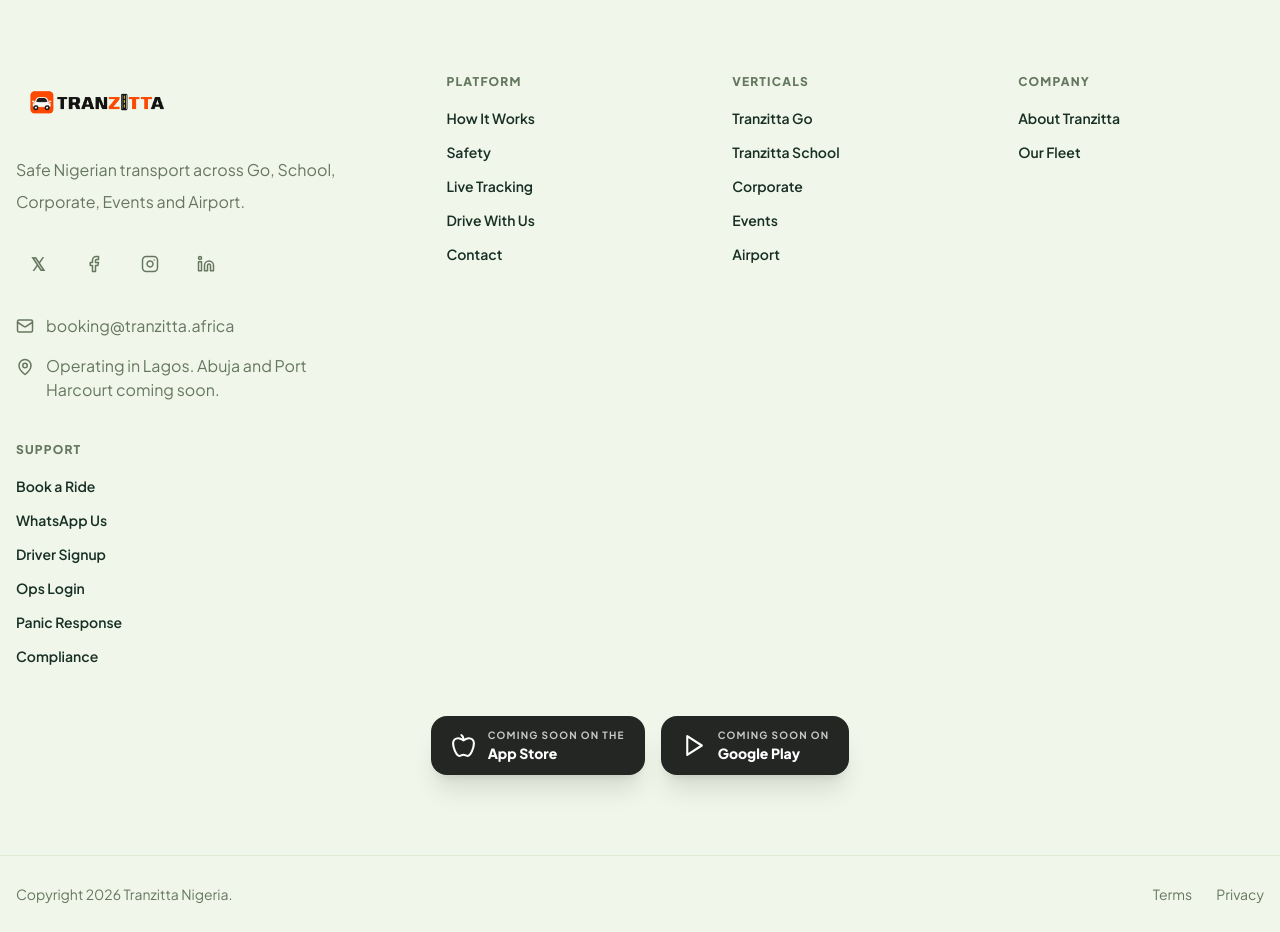
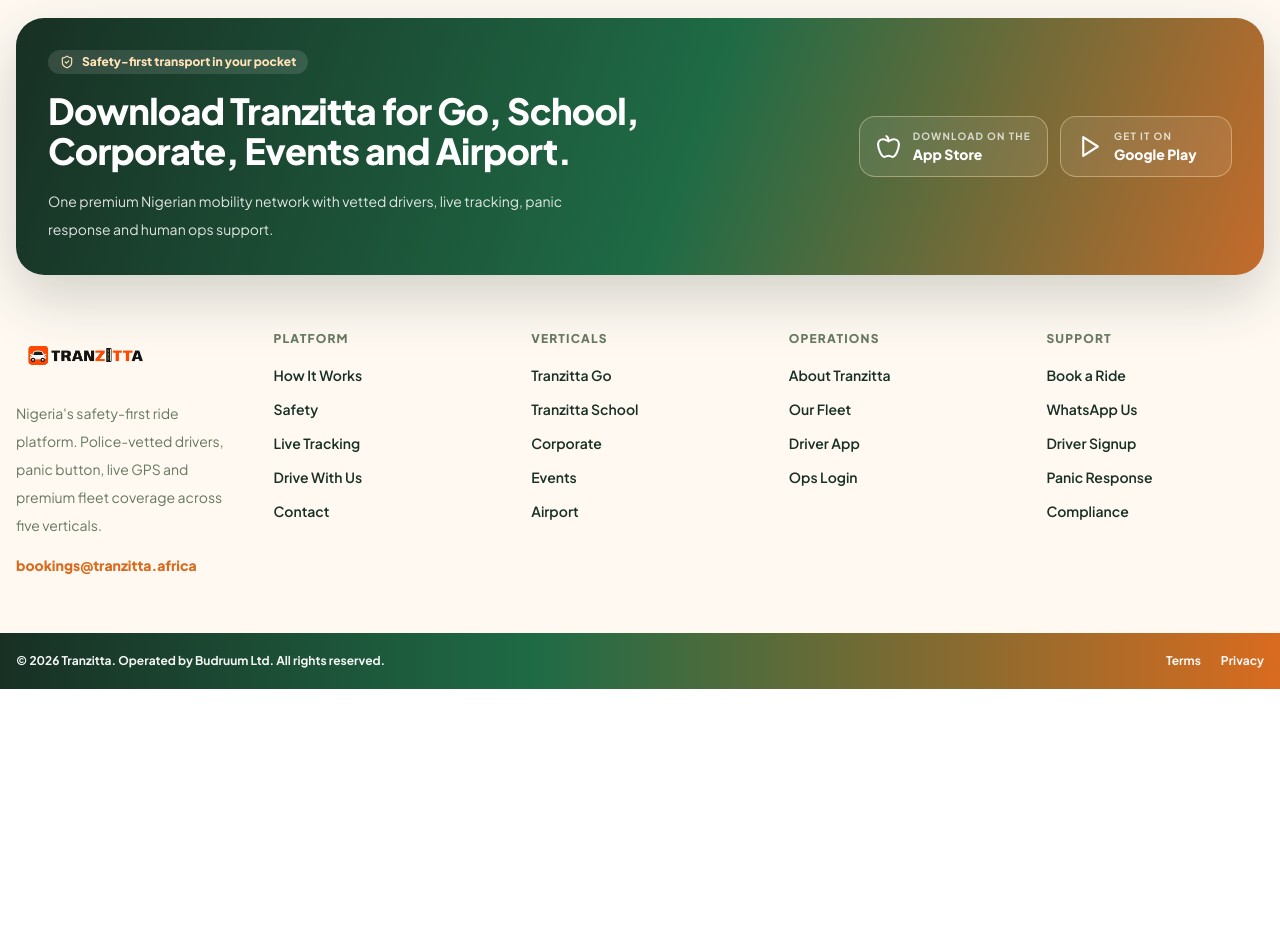
Before and after one commit to 1702london-maker/TRANZITTA, a Next.js app: page / in a window 1280 px wide. Shown: the part 5660-6592 px from the top of the page. After the commit the page ends 6349 px from the top, so only its background shows below. Built offline with nearby package versions, Linux system fonts and the light colour scheme.

Commit message:
Restore footer design and fix safety links

```diff
--- a/components/Footer.tsx
+++ b/components/Footer.tsx
@@ -2,7 +2,7 @@
 
 import Image from 'next/image'
 import Link from 'next/link'
-import { Apple, Facebook, Instagram, Linkedin, Mail, MapPin, Play } from 'lucide-react'
+import { Apple, Play, ShieldCheck } from 'lucide-react'
 
 const LINKS = [
   {
@@ -26,10 +26,12 @@
     ],
   },
   {
-    group: 'Company',
+    group: 'Operations',
     items: [
       { label: 'About Tranzitta', href: '/' },
       { label: 'Our Fleet', href: '#fleet' },
+      { label: 'Driver App', href: '/driver/dashboard' },
+      { label: 'Ops Login', href: '/ops' },
     ],
   },
   {
@@ -38,7 +40,6 @@
       { label: 'Book a Ride', href: '/go/book' },
       { label: 'WhatsApp Us', href: '#contact' },
       { label: 'Driver Signup', href: '/driver' },
-      { label: 'Ops Login', href: '/ops' },
       { label: 'Panic Response', href: '/safety' },
       { label: 'Compliance', href: '/ops/dashboard' },
     ],
@@ -58,8 +59,8 @@
   return (
     <a
       href="#"
-      className="inline-flex min-w-[178px] items-center gap-3 rounded-2xl px-5 py-3 text-left text-white shadow-xl transition hover:-translate-y-0.5"
-      style={{ background: '#242624' }}
+      className="inline-flex min-w-[172px] items-center gap-3 rounded-2xl border px-4 py-3 text-left transition hover:-translate-y-0.5 hover:bg-white"
+      style={{ borderColor: 'rgba(255,226,184,0.42)', background: 'rgba(255,255,255,0.08)', color: '#fff' }}
       aria-label={label}
     >
       <Icon size={25} />
@@ -73,36 +74,43 @@
 
 export default function Footer() {
   return (
-    <footer className="relative overflow-hidden pt-20" style={{ background: 'var(--sage-light)' }}>
+    <footer className="relative overflow-hidden pt-16" style={{ background: 'var(--warm-white)' }}>
       <div className="absolute inset-x-0 top-0 h-px" style={{ background: 'var(--sage-border)' }} />
 
       <div className="mx-auto max-w-7xl px-4">
-        <div className="grid grid-cols-1 gap-10 py-10 sm:grid-cols-2 lg:grid-cols-[1.35fr_0.85fr_0.85fr_0.85fr]">
+        <div
+          className="grid gap-8 rounded-[28px] px-6 py-8 sm:px-8 lg:grid-cols-[1.1fr_0.9fr] lg:items-center"
+          style={{ background: 'linear-gradient(110deg, #183024 0%, #1F6B46 54%, #C46B2B 100%)', boxShadow: '0 22px 60px rgba(24,48,36,0.2)' }}
+        >
           <div>
-            <Image src="/tranzitta-logo.png" alt="Tranzitta" width={220} height={70} className="mb-6 h-14 w-auto object-contain" />
-            <p className="max-w-xs text-base leading-8 trz-muted">
-              Safe Nigerian transport across Go, School, Corporate, Events and Airport.
+            <div
+              className="inline-flex items-center gap-2 rounded-full px-3 py-1 text-xs font-black"
+              style={{ background: 'rgba(255,255,255,0.12)', color: '#FFE2B8' }}
+            >
+              <ShieldCheck size={14} /> Safety-first transport in your pocket
+            </div>
+            <h2 className="mt-4 max-w-2xl text-3xl font-black leading-tight text-white sm:text-4xl">
+              Download Tranzitta for Go, School, Corporate, Events and Airport.
+            </h2>
+            <p className="mt-4 max-w-xl text-sm leading-7 trz-muted-on-dark">
+              One premium Nigerian mobility network with vetted drivers, live tracking, panic response and human ops support.
             </p>
-            <div className="mt-6 flex gap-3">
-              {[
-                ['X', 'X'],
-                ['Facebook', Facebook],
-                ['Instagram', Instagram],
-                ['LinkedIn', Linkedin],
-              ].map(([label, Icon]) => (
-                <a key={String(label)} href="#" aria-label={String(label)} className="flex h-11 w-11 items-center justify-center rounded-full trz-sage-pill transition hover:-translate-y-0.5 hover:text-orange-700">
-                  {typeof Icon === 'string' ? <span className="text-lg font-black">𝕏</span> : <Icon size={18} />}
-                </a>
-              ))}
-            </div>
-            <div className="mt-7 space-y-4 text-base trz-muted">
-              <a href="mailto:booking@tranzitta.africa" className="flex items-center gap-3 hover:text-orange-700">
-                <Mail size={18} /> booking@tranzitta.africa
-              </a>
-              <p className="flex max-w-xs items-start gap-3">
-                <MapPin size={18} className="mt-1 shrink-0" /> Operating in Lagos. Abuja and Port Harcourt coming soon.
-              </p>
-            </div>
+          </div>
+          <div className="flex flex-col gap-3 sm:flex-row lg:justify-end">
+            <StoreBadge type="apple" kicker="Download on the" label="App Store" />
+            <StoreBadge type="play" kicker="Get it on" label="Google Play" />
+          </div>
+        </div>
+
+        <div className="grid grid-cols-1 gap-10 py-14 sm:grid-cols-2 lg:grid-cols-5 lg:items-start">
+          <div>
+            <Image src="/tranzitta-logo.png" alt="Tranzitta" width={190} height={58} className="mb-5 h-12 w-auto object-contain" />
+            <p className="max-w-sm text-sm leading-7 trz-muted">
+              Nigeria&apos;s safety-first ride platform. Police-vetted drivers, panic button, live GPS and premium fleet coverage across five verticals.
+            </p>
+            <a href="mailto:bookings@tranzitta.africa" className="mt-4 inline-block text-sm font-black trz-orange">
+              bookings@tranzitta.africa
+            </a>
           </div>
 
           {LINKS.map((group) => (
@@ -120,19 +128,14 @@
             </div>
           ))}
         </div>
-
-        <div className="flex justify-center gap-4 pb-20 pt-2">
-          <StoreBadge type="apple" kicker="Coming soon on the" label="App Store" />
-          <StoreBadge type="play" kicker="Coming soon on" label="Google Play" />
-        </div>
       </div>
 
-      <div className="border-t px-4 py-7" style={{ borderColor: 'var(--sage-border)' }}>
-        <div className="mx-auto flex max-w-7xl flex-col items-center justify-between gap-3 text-center text-sm trz-muted sm:flex-row sm:text-left">
-          <p>Copyright 2026 Tranzitta Nigeria.</p>
-          <div className="flex gap-6">
-            <Link href="#" className="hover:text-orange-700">Terms</Link>
-            <Link href="#" className="hover:text-orange-700">Privacy</Link>
+      <div className="trz-top-gradient px-4 py-5 text-white">
+        <div className="mx-auto flex max-w-7xl flex-col items-center justify-between gap-3 text-center text-xs font-bold opacity-95 sm:flex-row sm:text-left">
+          <p>© 2026 Tranzitta. Operated by Budruum Ltd. All rights reserved.</p>
+          <div className="flex gap-5">
+            <Link href="#">Terms</Link>
+            <Link href="#">Privacy</Link>
           </div>
         </div>
       </div>
```
